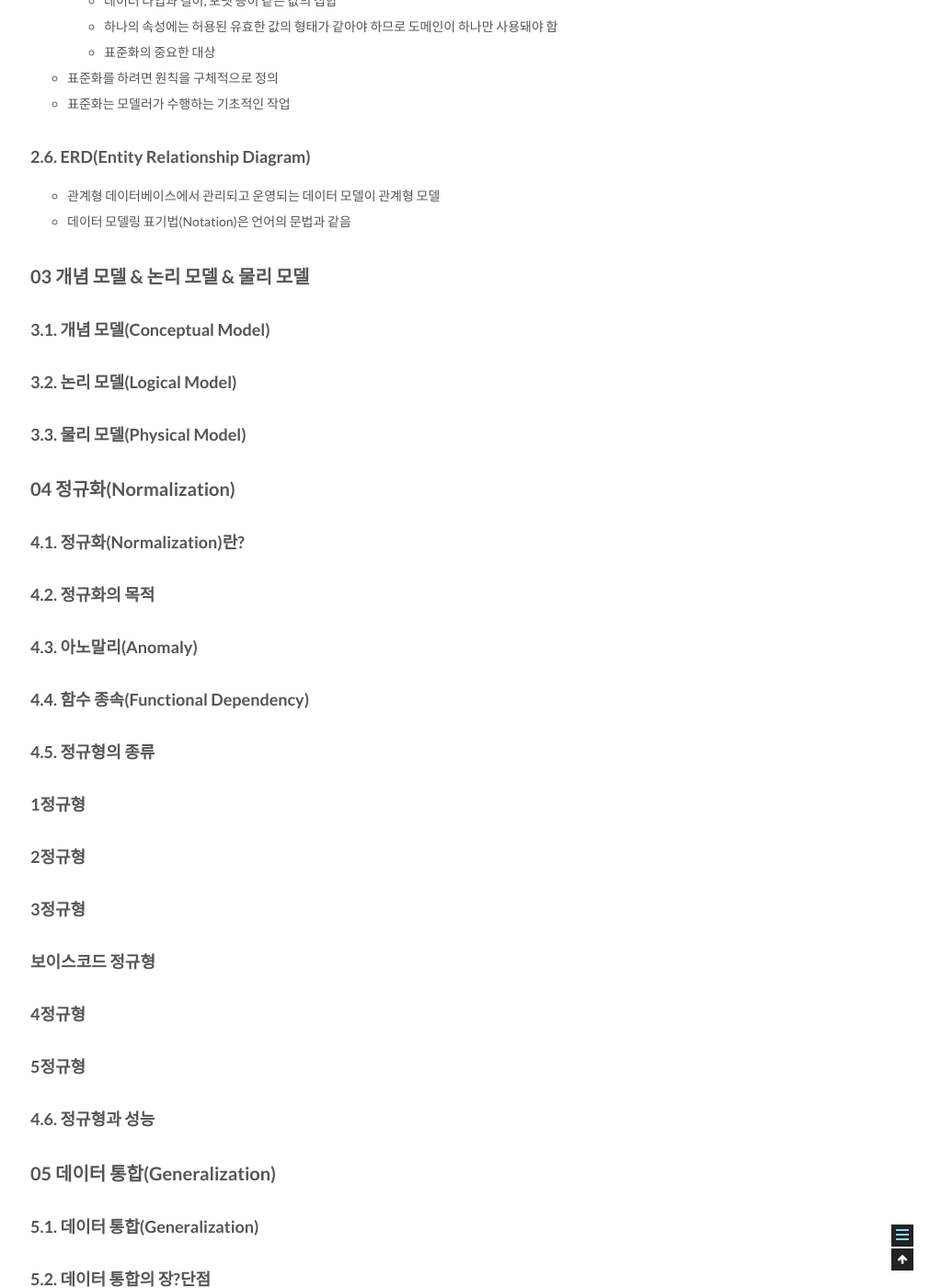
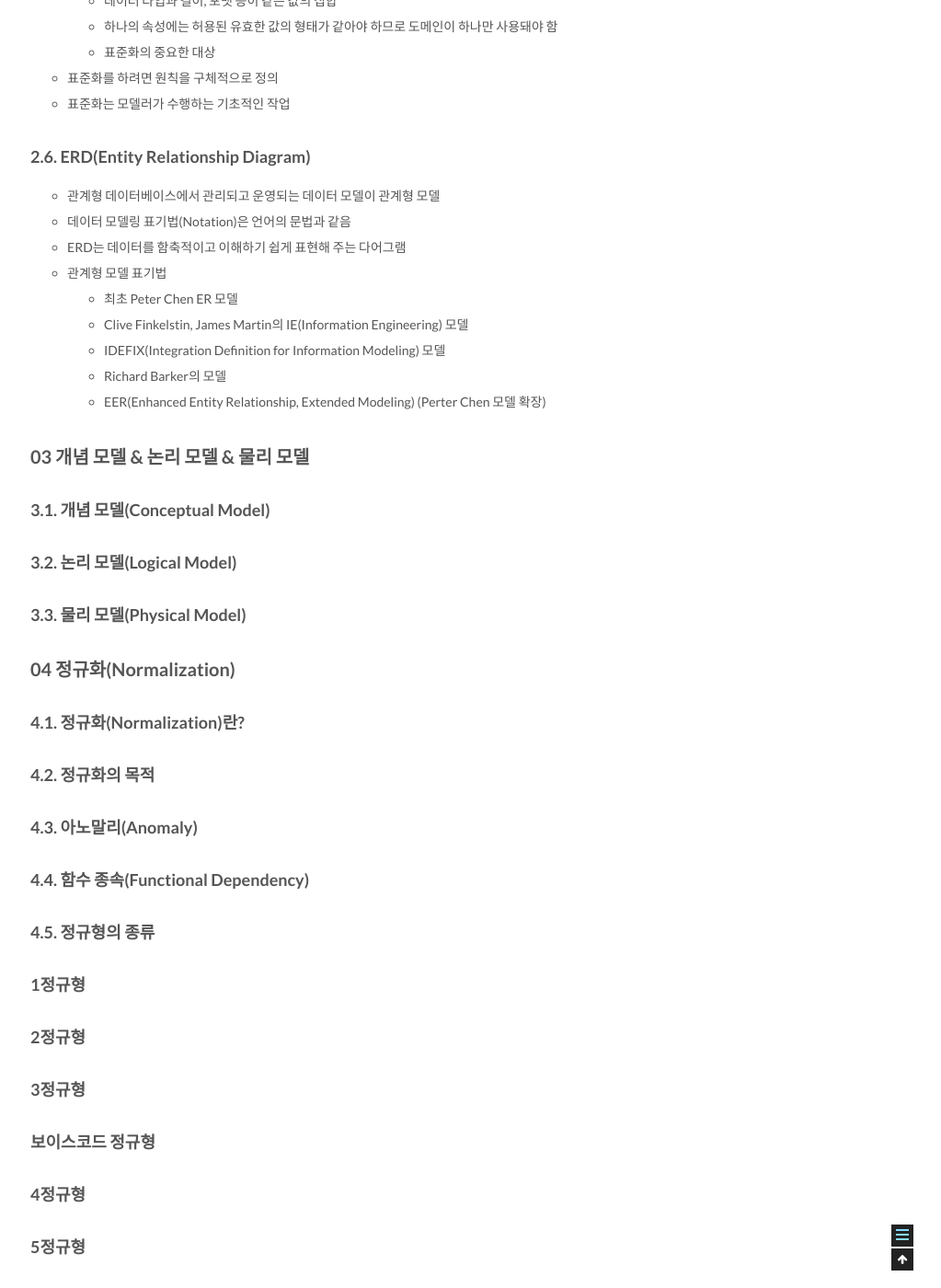
Before and after one commit to csj4032/csj4032.github.io, a Jekyll site: the page built from _posts/2018-05-02-관계형데이터모델링프리미엄가이드.md, in a window 1280 px wide and 1400 px high, scrolled down 5202 px. Shown: the whole window at 92% size, without its empty margins (257-1280 px from the left). Built offline with Jekyll 4.4.1, drawn with Linux system fonts in a browser that asks for light colours; comment, search, counter and statistics services are not loaded.

Commit message:
관계형 데이터 베이스 모델링 포스팅 수정

```diff
--- a/_posts/2018-05-02-관계형데이터모델링프리미엄가이드.md
+++ b/_posts/2018-05-02-관계형데이터모델링프리미엄가이드.md
@@ -153,6 +153,13 @@ comments: true
 ### 2.6. ERD(Entity Relationship Diagram)
 * 관계형 데이터베이스에서 관리되고 운영되는 데이터 모델이 관계형 모델
 * 데이터 모델링 표기법(Notation)은 언어의 문법과 같음
+* ERD는 데이터를 함축적이고 이해하기 쉽게 표현해 주는 다어그램
+* 관계형 모델 표기법
+  * 최초 Peter Chen ER 모델
+  * Clive Finkelstin, James Martin의 IE(Information Engineering) 모델
+  * IDEFIX(Integration Definition for Information Modeling) 모델
+  * Richard Barker의 모델
+  * EER(Enhanced Entity Relationship, Extended Modeling) (Perter Chen 모델 확장)
 
 ## 03 개념 모델 & 논리 모델 & 물리 모델
 
```
